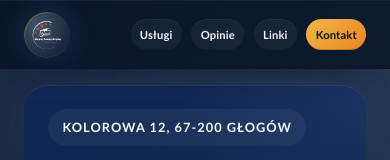
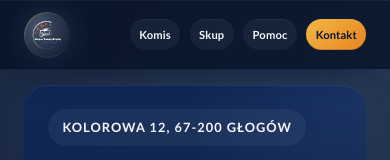
Before and after one commit to martaosikiewicz12ac-gif/webKTB, a React (Vite) app: page / in a window 390 px wide. Shown: the top 160 px of the page. Built offline with nearby package versions, Linux system fonts and the light colour scheme.

Commit message:
shorten mobile navigation labels

```diff
--- a/src/App.jsx
+++ b/src/App.jsx
@@ -55,16 +55,20 @@ function App() {
           </a>
           <nav className="site-nav" aria-label="Główne menu">
             <a href="#services" className="site-nav__link">
-              Usługi
+              <span className="site-nav__label site-nav__label--full">Autokomis</span>
+              <span className="site-nav__label site-nav__label--short">Komis</span>
             </a>
             <a href="#reviews" className="site-nav__link">
-              Opinie
+              <span className="site-nav__label site-nav__label--full">Skup aut</span>
+              <span className="site-nav__label site-nav__label--short">Skup</span>
             </a>
             <a href="#links" className="site-nav__link">
-              Linki
+              <span className="site-nav__label site-nav__label--full">Pomoc drogowa</span>
+              <span className="site-nav__label site-nav__label--short">Pomoc</span>
             </a>
             <a href="#contact" className="site-nav__link site-nav__link--cta">
-              Kontakt
+              <span className="site-nav__label site-nav__label--full">Kontakt</span>
+              <span className="site-nav__label site-nav__label--short">Kontakt</span>
             </a>
           </nav>
         </div>
--- a/src/App.scss
+++ b/src/App.scss
@@ -183,6 +183,20 @@
     min-height: 1.95rem;
     padding: 0.34rem 0.58rem;
     font-size: 0.7rem;
+  }
+}
+
+.site-nav__label--short {
+  display: none;
+}
+
+@media (max-width: 479px) {
+  .site-nav__label--full {
+    display: none;
+  }
+
+  .site-nav__label--short {
+    display: inline;
   }
 }
 
```
